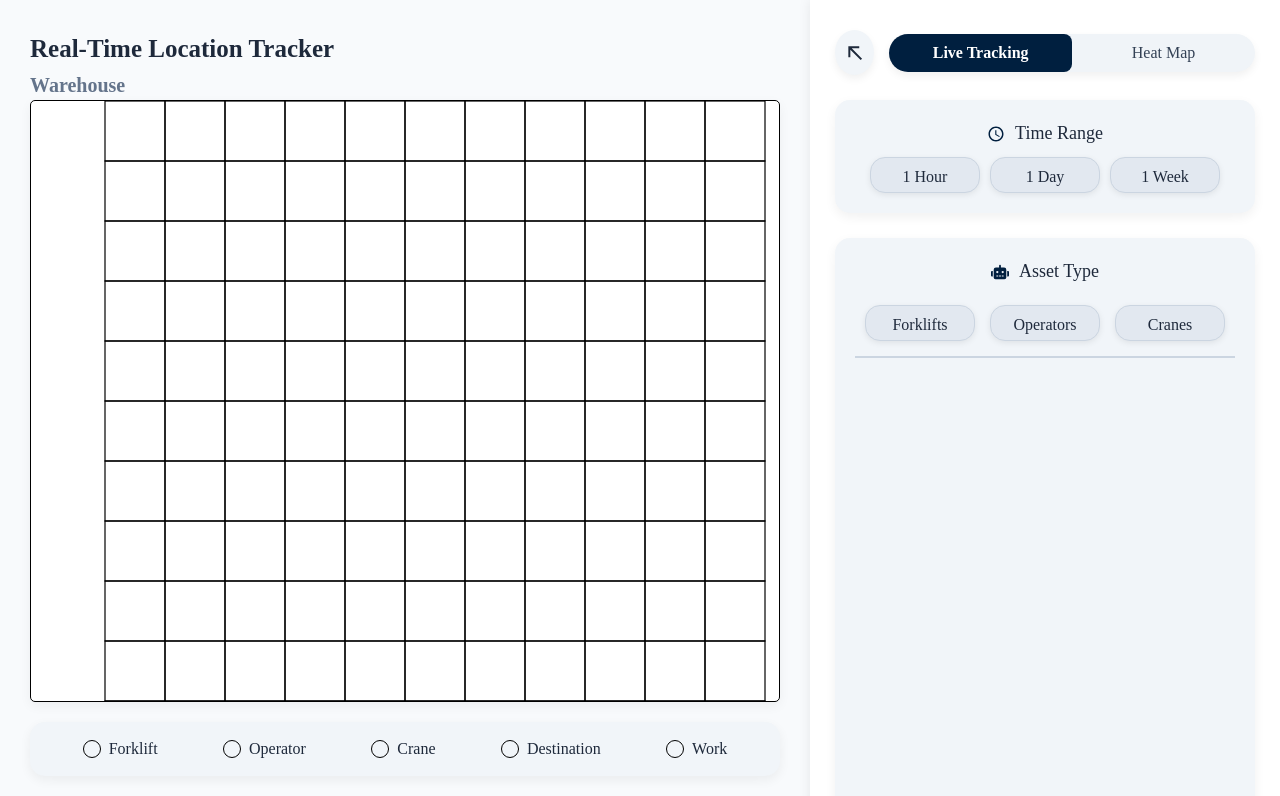
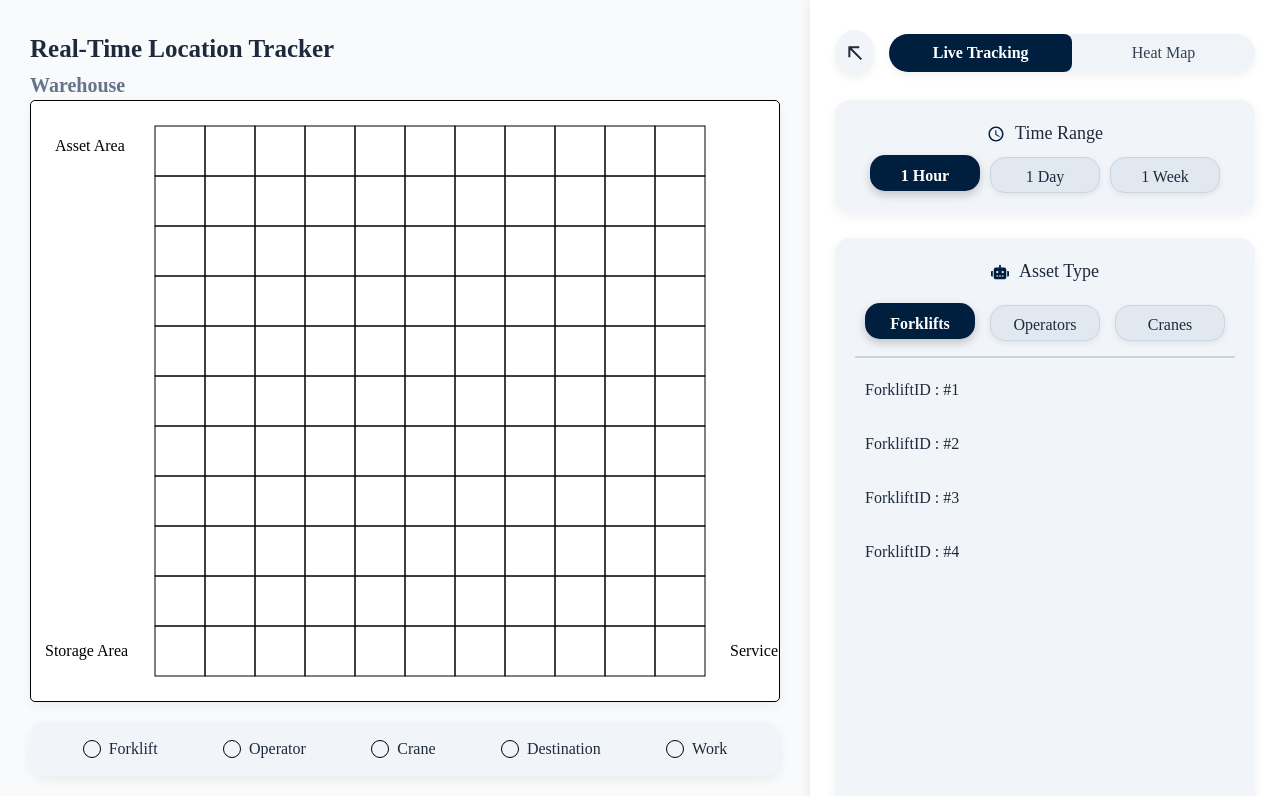
Before and after one commit to Prirmehta/RTLS, a React (Vite) app: page / in a window 1280 px wide. Shown: the top 796 px of the page. Built offline with nearby package versions, Linux system fonts and the light colour scheme.

Commit message:
Your commit message here

```diff
--- a/src/components/Dashboard.tsx
+++ b/src/components/Dashboard.tsx
@@ -1,26 +1,24 @@
-import React, { useState, useEffect } from 'react';
+import React, { useState, useEffect, useRef } from 'react';
 import { BiArrowBack } from "react-icons/bi";
 import { MdAccessTime } from "react-icons/md";
 import { FaRobot } from "react-icons/fa";
 
 const styles = `
-
 @keyframes blink {
   0% { transform: scale(1); opacity: 1; }
   50% { transform: scale(1.4); opacity: 0.6; }
   100% { transform: scale(1); opacity: 1; }
 }
-
 @keyframes detailFadeIn {
   0% { transform: translateY(20px); opacity: 0; }
   100% { transform: translateY(0); opacity: 1; }
 }
-
 .detail-animation {
   animation: detailFadeIn 0.5s ease-in-out forwards;
 }
-
-
+@keyframes slideIn {
+  from { transform: translateY(30px); opacity: 0; }
+  to { transform: translateY(0); opacity: 1; }
 }
 .expand {
   max-height: 400px;
@@ -33,10 +31,6 @@ const styles = `
   opacity: 0;
   overflow: hidden;
   transition: max-height 0.6s ease, opacity 0.6s ease;
-}
-@keyframes slideIn {
-  from { transform: translateY(30px); opacity: 0; }
-  to { transform: translateY(0); opacity: 1; }
 }
 .toggle-btns {
   display: flex;
@@ -72,11 +66,10 @@ const styles = `
 }
 `;
 
-const AssetLayout = ({ activeAsset, expandedId }) => {
+const AssetLayout = ({ activeAsset, trailPath, currentPos, showMarker, finalPathLength }) => {
   const rows = 10;
   const cols = 10;
   const cellSize = 50;
-
   const cells = [];
   for (let row = 0; row <= rows; row++) {
     for (let col = 0; col <= cols; col++) {
@@ -95,68 +88,133 @@ const AssetLayout = ({ activeAsset, expandedId }) => {
     }
   }
 
-  const positions = {
-    '1': { x: 100, y: 100 },
-    '2': { x: 200, y: 150 },
-    '3': { x: 300, y: 200 },
-    '4': { x: 150, y: 250 },
+  const areaColors = {
+    'Storage': '#007bff',
+    'Asset': '#ff9800',
+    'Service': '#4caf50'
   };
 
-  const circles = expandedId && positions[expandedId] ? (
+  const trailCircles = trailPath.map((step, index) => {
+    const isLastStep = index === trailPath.length - 1 && trailPath.length === finalPathLength;
+    return (
+      <React.Fragment key={`trail-${index}`}>
+        <rect
+          x={step.x}
+          y={step.y}
+          width={cellSize}
+          height={cellSize}
+          fill={isLastStep ? 'green' : (areaColors[step.label] || '#888')}
+          opacity={0.6}
+        />
+        {isLastStep && (
+          <text
+            x={step.x + cellSize / 2}
+            y={step.y - 10}
+            textAnchor="middle"
+            fontFamily="Times New Roman"
+            fontSize="14"
+            fontWeight="bold"
+            fill="green"
+          >
+            Destination Reached
+          </text>
+        )}
+      </React.Fragment>
+    );
+  });
+
+  const marker = showMarker && currentPos && (
     <>
       <circle
-        cx={positions[expandedId].x}
-        cy={positions[expandedId].y}
-        r="18"
+        cx={currentPos.x + cellSize / 2}
+        cy={currentPos.y + cellSize / 2}
+        r="14"
         fill={activeAsset === 'Forklifts' ? 'yellow' : activeAsset === 'Cranes' ? 'orange' : 'blue'}
         stroke="#000"
         strokeWidth="1"
       />
       <text
-        x={positions[expandedId].x}
-        y={positions[expandedId].y - 25}
+        x={currentPos.x + cellSize / 2}
+        y={currentPos.y + cellSize / 2 - 20}
         textAnchor="middle"
         className="tooltip"
       >
-        {activeAsset === 'Forklifts' ? `ForkliftID: #${expandedId}` : activeAsset === 'Cranes' ? `CraneID: #${expandedId}` : `OperatorID: #${expandedId}`}
+        {activeAsset} Tracking
       </text>
     </>
-  ) : null;
+  );
 
   return (
-    <svg width="100%" height="100%" viewBox={`0 0 ${cols * cellSize} ${rows * cellSize}`}>
+    <svg width="100%" height="100%" viewBox={`-60 -25 ${cols * cellSize + 120} ${rows * cellSize + 100}`}>
       {cells}
-      {circles}
+      {trailCircles}
+      {marker}
+      <text x="-100" y="25" fontFamily="Times New Roman" fontSize="16" fill="#000">
+        Asset Area
+      </text>
+      <text x="-110" y={rows * cellSize + 30} fontFamily="Times New Roman" fontSize="16" fill="#000">
+        Storage Area
+      </text>
+      <text x={cols * cellSize + 75} y={rows * cellSize + 30} fontFamily="Times New Roman" fontSize="16" fill="#000">
+        Service Area
+      </text>
     </svg>
   );
 };
 
 const Dashboard = () => {
+  const [trailPath, setTrailPath] = useState([]);
+  const [currentPos, setCurrentPos] = useState(null);
   const [panelOpen, setPanelOpen] = useState(true);
-  const [isMobile, setIsMobile] = useState(window.innerWidth < 768);
   const [activeToggle, setActiveToggle] = useState('Live Tracking');
-  const [activeButton, setActiveButton] = useState('');
-  const [activeAsset, setActiveAsset] = useState('');
+  const [activeButton, setActiveButton] = useState('1 Hour');
+  const [activeAsset, setActiveAsset] = useState('Forklifts');
   const [expandedId, setExpandedId] = useState(null);
+  const [finalPathLength, setFinalPathLength] = useState(0);
+  const isMobile = false;
+  const movementRef = useRef(null);
 
-  const handleResize = () => setIsMobile(window.innerWidth < 768);
+  const predefinedPaths = {
+    '1': [ { row: 1, col: 1 }, { row: 1, col: 2 }, { row: 1, col: 3 }, { row: 2, col: 3 }, { row: 2, col: 4 },{ row: 2, col: 5 },{ row: 2, col: 6}, { row: 2, col: 7}, { row: 2, col: 8}, { row: 3, col: 8 },{ row: 4, col: 8 },{ row: 4, col: 9}, { row: 5, col: 9}, { row: 5, col: 10}, { row: 6, col: 10},{ row: 7, col: 10},{ row: 8, col: 10},{ row: 9, col: 10},{ row: 10, col: 10 }],
+    '2': [ { row: 2, col: 2 }, { row: 3, col: 2 }, { row: 4, col: 2 }, { row: 4, col: 3 },{ row: 4, col: 4}, { row: 4, col: 5 },{ row: 3, col: 5 }, { row: 2, col: 5 },{ row: 1, col: 5 },{ row: 0, col: 5 },{ row: 0, col: 4 },{ row: 0, col: 3 },{ row: 0, col: 2 },{ row: 0, col: 1 }, { row: 0, col: 0}],
+    '3': [ { row: 3, col: 1 }, { row: 3, col: 2 }, { row: 3, col: 3 }, { row: 3, col: 4 } ],
+    '4': [ { row: 4, col: 4 }, { row: 5, col: 4 }, { row: 5, col: 5 } ]
+  };
 
-  useEffect(() => {
-    window.addEventListener('resize', handleResize);
-    handleResize();
-    return () => window.removeEventListener('resize', handleResize);
-  }, []);
+  const handleIdClick = (id) => {
+    setExpandedId(prev => (prev === id ? null : id));
+    clearInterval(movementRef.current);
+    const path = predefinedPaths[id];
+    if (!path) return;
+    setFinalPathLength(path.length);
+    setTrailPath([]);
+    setCurrentPos(null);
+    let index = 0;
+    movementRef.current = setInterval(() => {
+      if (index < path.length) {
+        const step = path[index];
+        const x = step.col * 50;
+        const y = step.row * 50;
+        setTrailPath(prev => [...prev, { x, y }]);
+        setCurrentPos({ x, y });
+        index++;
+      } else {
+        clearInterval(movementRef.current);
+      }
+    }, 600);
+  };
 
-  useEffect(() => {
-    setPanelOpen(!isMobile);
-  }, [isMobile]);
-
-  const handleButtonClick = (label) => setActiveButton(label);
   const handleAssetClick = (label) => {
     setActiveAsset(label);
+    setTrailPath([]);
+    setCurrentPos(null);
     setExpandedId(null);
+    setFinalPathLength(0);
   };
-  const handleIdClick = (id) => setExpandedId(prev => (prev === id ? null : id));
+
+  const handleButtonClick = (label) => {
+    setActiveButton(label);
+  };
 
   const assetIds = ['1', '2', '3', '4'];
   const getCurrentIds = () =>
@@ -175,30 +233,6 @@ const Dashboard = () => {
     transform: activeLabel === label ? 'translateY(-2px)' : 'translateY(0)',
     transition: 'all 0.2s ease-in-out'
   });
-
-  const renderDetails = () => (
-    <div style={{
-      backgroundColor: '#f1f5f9', borderRadius: '12px', marginTop: '8px',
-      boxShadow: '0 4px 8px rgba(0,0,0,0.06)', fontFamily: 'Times New Roman', color: '#1e293b',
-    }}>
-      <div style={{ display: 'grid', gridTemplateColumns: '1fr 1fr', gap: '12px', padding: '16px' }}>
-        {['Average Speed', 'Distance Travelled', 'Pace', 'Load Count'].map((title, i) => (
-          <div key={i} style={{ backgroundColor: '#e2e8f0', borderRadius: '10px', padding: '10px', textAlign: 'center' }}>
-            <div style={{ fontSize: '13px', marginBottom: '5px' }}>{title}</div>
-            <div style={{ fontSize: '15px', fontWeight: 'bold' }}>{['14 km/hr', '14 km', '6 minutes/km', '12'][i]}</div>
-          </div>
-        ))}
-      </div>
-      <div style={{
-        backgroundColor: '#cbd5e1', borderRadius: '10px', padding: '15px', margin: '15px',
-        fontSize: '15px', color: '#1e293b', boxShadow: '0 4px 6px rgba(0,0,0,0.05)',
-      }}>
-        <div style={{ fontWeight: 'bold', fontSize: '16px', marginBottom: '10px' }}>Path Details</div>
-        {['Loading Zone - 10:00 AM', 'Storage Area - 10:30 AM', 'Processing Unit - 11:00 AM', 'Packaging - 11:30 AM', 'Exit - 12:00 PM']
-          .map((text, idx) => <div key={idx}>{idx + 1} : {text}</div>)}
-      </div>
-    </div>
-  );
 
   return (
     <>
@@ -226,9 +260,16 @@ const Dashboard = () => {
               display: 'flex', justifyContent: 'center', alignItems: 'center',
               fontSize: '22px', marginBottom: '20px', overflow: 'auto'
             }}>
-              <AssetLayout activeAsset={activeAsset} expandedId={expandedId} />
+              <AssetLayout
+                activeAsset={activeAsset}
+                trailPath={trailPath}
+                currentPos={currentPos}
+                showMarker={expandedId !== null}
+                finalPathLength={finalPathLength}
+              />
             </div>
           </div>
+
           <div style={{
             backgroundColor: '#f1f5f9',
             borderRadius: '15px',
@@ -249,6 +290,7 @@ const Dashboard = () => {
             ))}
           </div>
         </div>
+
         {panelOpen && (
           <div style={{
             width: isMobile ? '100%' : '420px',
@@ -277,6 +319,7 @@ const Dashboard = () => {
                 </button>
               </div>
             </div>
+
             <div style={{ backgroundColor: '#f1f5f9', borderRadius: '15px', boxShadow: '0 4px 12px rgba(0, 0, 0, 0.06)', padding: '20px' }}>
               <div style={{ display: 'flex', justifyContent: 'center', alignItems: 'center', gap: '10px', marginBottom: '10px' }}>
                 <MdAccessTime size={18} color="#001f3f" />
@@ -294,6 +337,7 @@ const Dashboard = () => {
                 ))}
               </div>
             </div>
+
             <div style={{
               backgroundColor: '#f1f5f9', borderRadius: '15px',
               boxShadow: '0 4px 12px rgba(0, 0, 0, 0.06)',
@@ -330,9 +374,6 @@ const Dashboard = () => {
                   >
                     {activeAsset === 'Forklifts' ? `ForkliftID : #${id}` : activeAsset === 'Cranes' ? `CraneID : #${id}` : `OperatorID : #${id}`}
                   </div>
-                  <div className={expandedId === id ? 'expand' : 'collapse'}>
-                    {expandedId === id && renderDetails()}
-                  </div>
                 </div>
               ))}
             </div>
```
